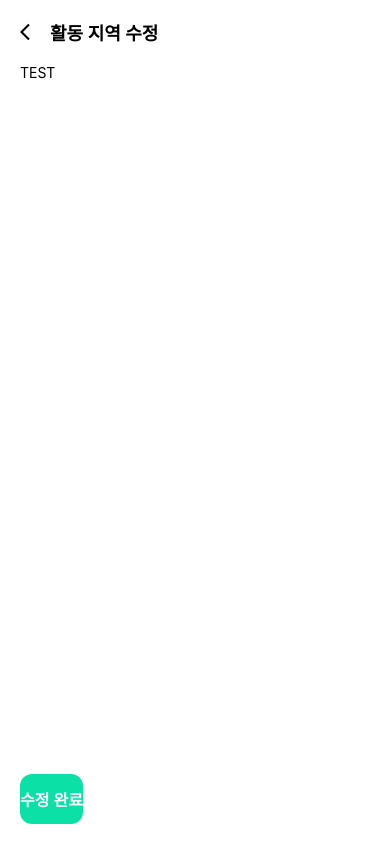
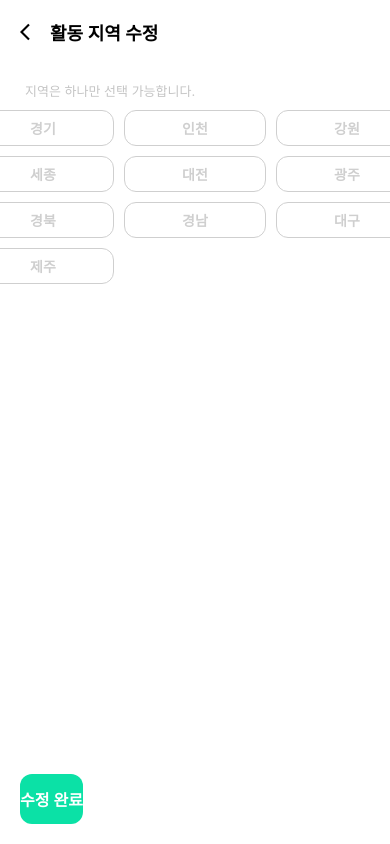
Before and after one commit to HYEJUNGYANG/Clover, a React Native app in the folder front/: screen /AreaChange in a window 390 px wide. Built offline with nearby package versions, Linux system fonts and the light colour scheme.

Commit message:
활동 지역 변경 스크린 마크업

```diff
--- /dev/null
+++ b/front/src/constants/message.ts
@@ -0,0 +1,5 @@
+const alerts = {
+  // 이후 alerts 멘트 고정일 때 사용
+} as const;
+
+export {alerts};
--- a/front/src/screens/auth/sign-up/SignUpAreaScreen.tsx
+++ b/front/src/screens/auth/sign-up/SignUpAreaScreen.tsx
@@ -2,6 +2,7 @@ import SignUpLayout from '@/components/auth/SignUpLayout';
 import RadioButton from '@/components/common/RadioButton';
 import {colors, styleValues} from '@/constants';
 import {Area} from '@/types';
+import areaOptions from '@/utils/area';
 import React, {useState} from 'react';
 import {StyleSheet, Text, View} from 'react-native';
 
@@ -9,32 +10,6 @@ interface SignUpAreaScreenProps {}
 
 function SignUpAreaScreen({}: SignUpAreaScreenProps) {
   const [selectedOption, setSelectedOption] = useState<string | null>(null);
-  //   const options = [
-  //     {
-  //       label: '남',
-  //       value: 'male',
-  //     },
-  //     {label: '여', value: 'female'},
-  //   ];
-  const options = [
-    {label: '서울', value: 'seoul'},
-    {label: '경기', value: 'gyeonggi'},
-    {label: '인천', value: 'incheon'},
-    {label: '강원', value: 'gangwon'},
-    {label: '충북', value: 'chungbuk'},
-    {label: '충남', value: 'chungnam'},
-    {label: '세종', value: 'sejong'},
-    {label: '대전', value: 'daejeon'},
-    {label: '광주', value: 'gwangju'},
-    {label: '전북', value: 'jeonbuk'},
-    {label: '전남', value: 'jeonnam'},
-    {label: '경북', value: 'gyeongbuk'},
-    {label: '경남', value: 'gyeongnam'},
-    {label: '대구', value: 'daegu'},
-    {label: '울산', value: 'ulsan'},
-    {label: '부산', value: 'busan'},
-    {label: '제주', value: 'jeju'},
-  ];
 
   return (
     <SignUpLayout
@@ -46,7 +21,7 @@ function SignUpAreaScreen({}: SignUpAreaScreenProps) {
         <Text style={styles.areaText}>지역은 하나만 선택 가능합니다.</Text>
         <View style={styles.radioContainer}>
           <RadioButton
-            options={options}
+            options={areaOptions}
             size="medium"
             selectedOption={selectedOption}
             onSelect={setSelectedOption}
--- a/front/src/screens/main/AreaChangeScreen.tsx
+++ b/front/src/screens/main/AreaChangeScreen.tsx
@@ -1,20 +1,51 @@
 import CustomButton from '@/components/common/CustomButton';
-import {styleValues} from '@/constants';
-import React from 'react';
-import {SafeAreaView, StyleSheet, Text, View} from 'react-native';
+import RadioButton from '@/components/common/RadioButton';
+import {colors, styleValues} from '@/constants';
+import areaOptions from '@/utils/area';
+import React, {useState} from 'react';
+import {Alert, SafeAreaView, StyleSheet, Text, View} from 'react-native';
 import {useSafeAreaInsets} from 'react-native-safe-area-context';
 
 interface AreaChangeScreenProps {}
 
 function AreaChangeScreen({}: AreaChangeScreenProps) {
   const insets = useSafeAreaInsets();
+  const [selectedOption, setSelectedOption] = useState<string | null>('busan');
+
+  const onPressModifyButton = () => {
+    const option = areaOptions.find(area => area.value === selectedOption);
+    Alert.alert(
+      '지역을 변경하시겠습니까?',
+      `활동 지역이 ${option?.label}(으)로 변경됩니다.`,
+      [
+        {
+          text: '예',
+          onPress: () => {
+            console.log('지역 변경 성공');
+          },
+          style: 'destructive', // 빨간글씨
+        },
+        {
+          text: '취소',
+          style: 'cancel',
+        },
+      ],
+    );
+  };
 
   return (
     <SafeAreaView style={styles.container}>
-      <Text>TEST</Text>
+      <Text style={styles.text}>지역은 하나만 선택 가능합니다.</Text>
+      <RadioButton
+        options={areaOptions}
+        size="medium"
+        selectedOption={selectedOption}
+        onSelect={setSelectedOption}
+      />
       <CustomButton
         label="수정 완료"
         style={[{position: 'absolute', bottom: insets.bottom + 20}]}
+        onPress={onPressModifyButton}
       />
     </SafeAreaView>
   );
@@ -25,6 +56,13 @@ const styles = StyleSheet.create({
     flex: 1,
     marginHorizontal: styleValues.CONTAINER_MARGIN_HORIZONTAL,
   },
+  text: {
+    marginTop: 17,
+    marginBottom: 10,
+    marginLeft: 5,
+    fontSize: 13,
+    color: colors.GRAY_300,
+  },
 });
 
 export default AreaChangeScreen;
--- /dev/null
+++ b/front/src/utils/area.ts
@@ -0,0 +1,21 @@
+const areaOptions = [
+  {label: '서울', value: 'seoul'},
+  {label: '경기', value: 'gyeonggi'},
+  {label: '인천', value: 'incheon'},
+  {label: '강원', value: 'gangwon'},
+  {label: '충북', value: 'chungbuk'},
+  {label: '충남', value: 'chungnam'},
+  {label: '세종', value: 'sejong'},
+  {label: '대전', value: 'daejeon'},
+  {label: '광주', value: 'gwangju'},
+  {label: '전북', value: 'jeonbuk'},
+  {label: '전남', value: 'jeonnam'},
+  {label: '경북', value: 'gyeongbuk'},
+  {label: '경남', value: 'gyeongnam'},
+  {label: '대구', value: 'daegu'},
+  {label: '울산', value: 'ulsan'},
+  {label: '부산', value: 'busan'},
+  {label: '제주', value: 'jeju'},
+];
+
+export default areaOptions;
--- a/front/src/utils/index.ts
+++ b/front/src/utils/index.ts
@@ -1,2 +1,3 @@
 export * from './category';
 export * from './date';
+export * from './area';
```
Also changed, not shown: front/src/screens/club/ClubBoardScreen.tsx (+8 -1 lines).
